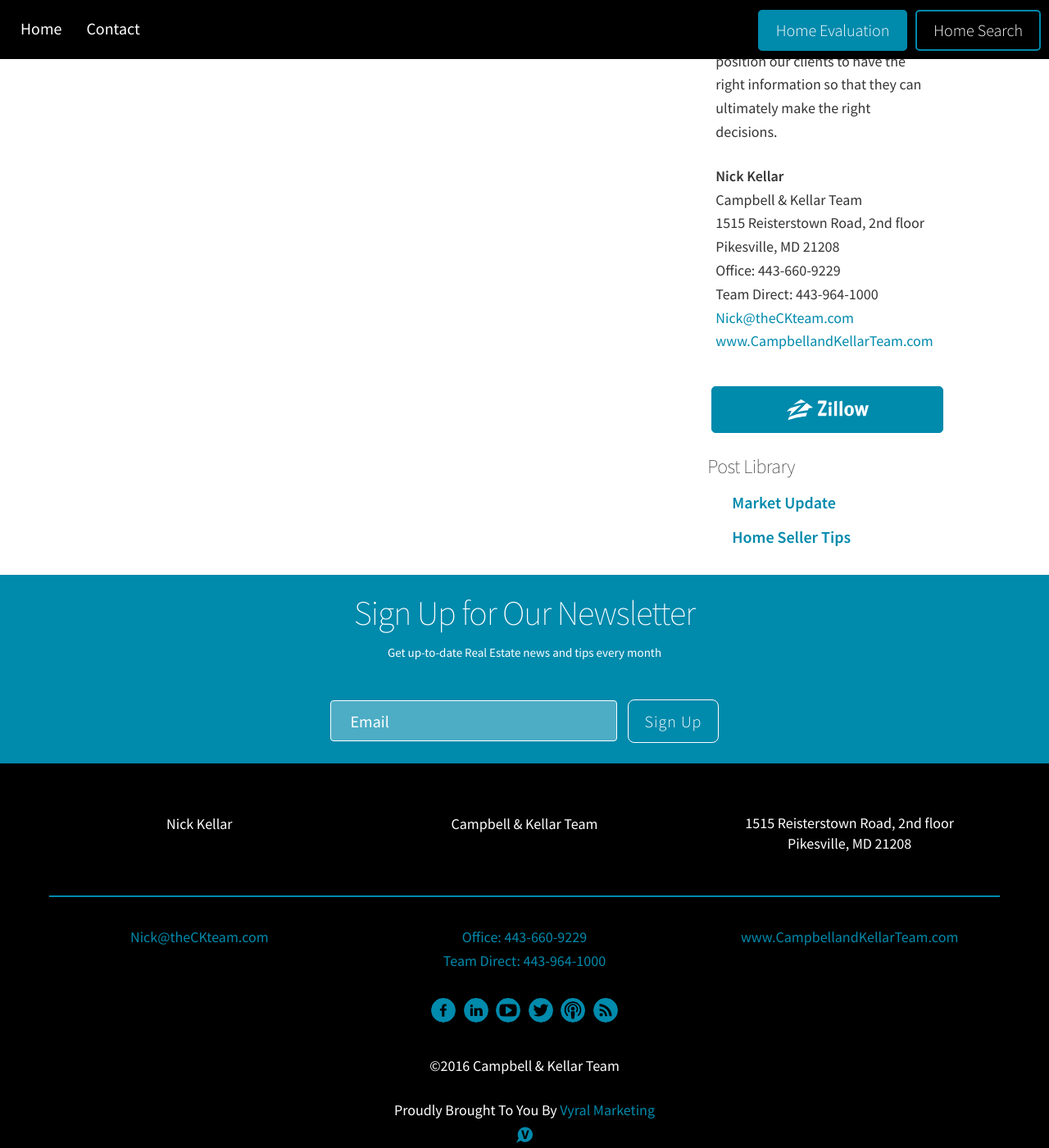
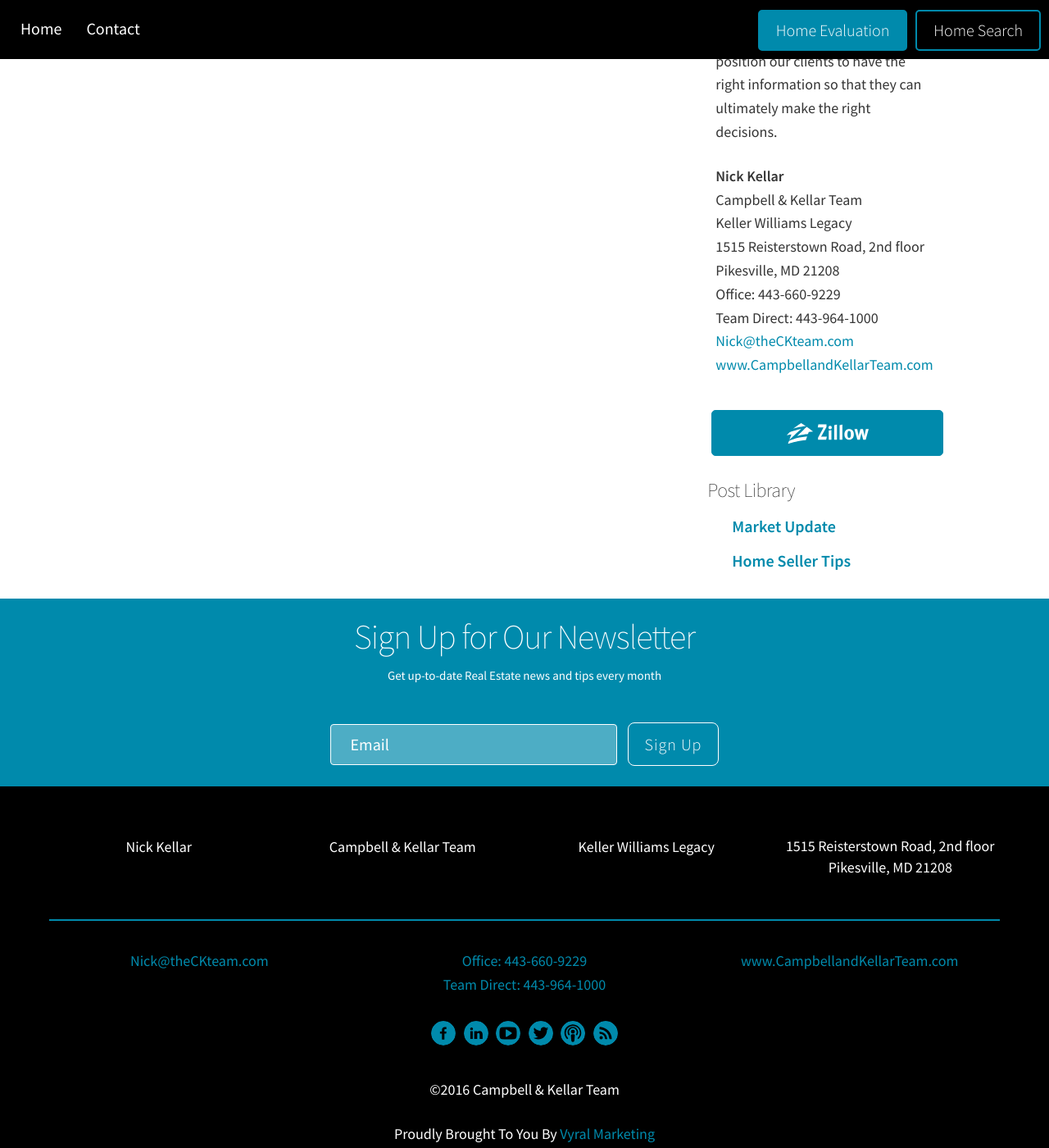
Before and after one commit to Vyral/nick-kellar-blog, a Jekyll site: the page built from _posts/2016-10-20-introducing-the-campbell--kellar-team-youtube-channel.md, in a window 1280 px wide and 1400 px high, scrolled down 1394 px. Shown: the whole window at 82% size. Built offline with Jekyll 4.4.1, drawn with Linux system fonts in a browser that asks for light colours; nearby versions of some CDN libraries.

Commit message:
Updated '_data/settings.yml' via CloudCannon

```diff
--- a/_data/settings.yml
+++ b/_data/settings.yml
@@ -14,7 +14,7 @@
     We use progressive systems &amp; tactics, strategic thinking, and years of experience to help position our clients to have the right information so that they can ultimately make the right decisions.
   market: Baltimore &amp; Carroll Counties
   brand: Campbell &amp; Kellar Team
-  brokerage:
+  brokerage: Keller Williams Legacy
   address: 1515 Reisterstown Road, 2nd floor<br>Pikesville, MD 21208
   phone: 443-660-9229
   phone2: 443-964-1000
```
